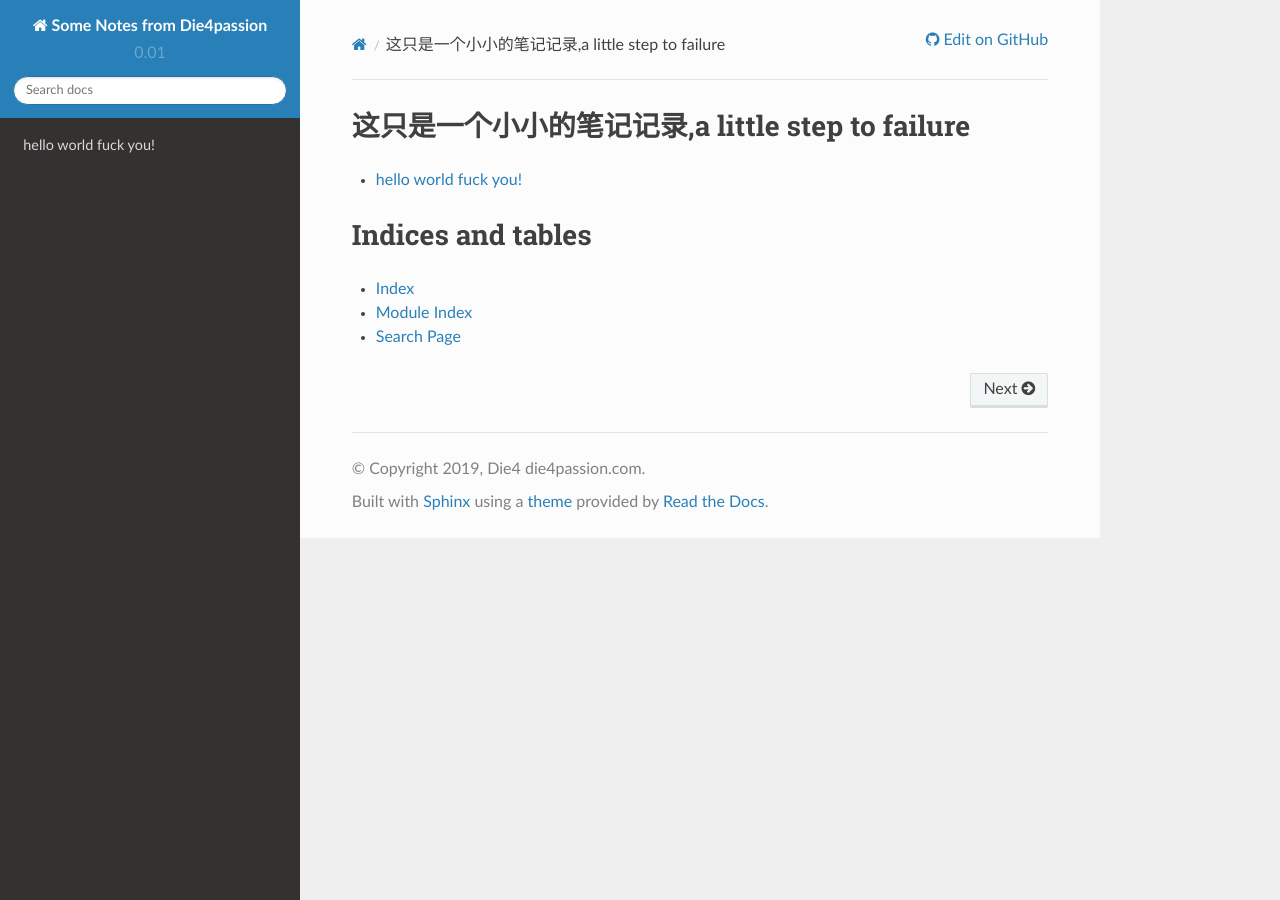
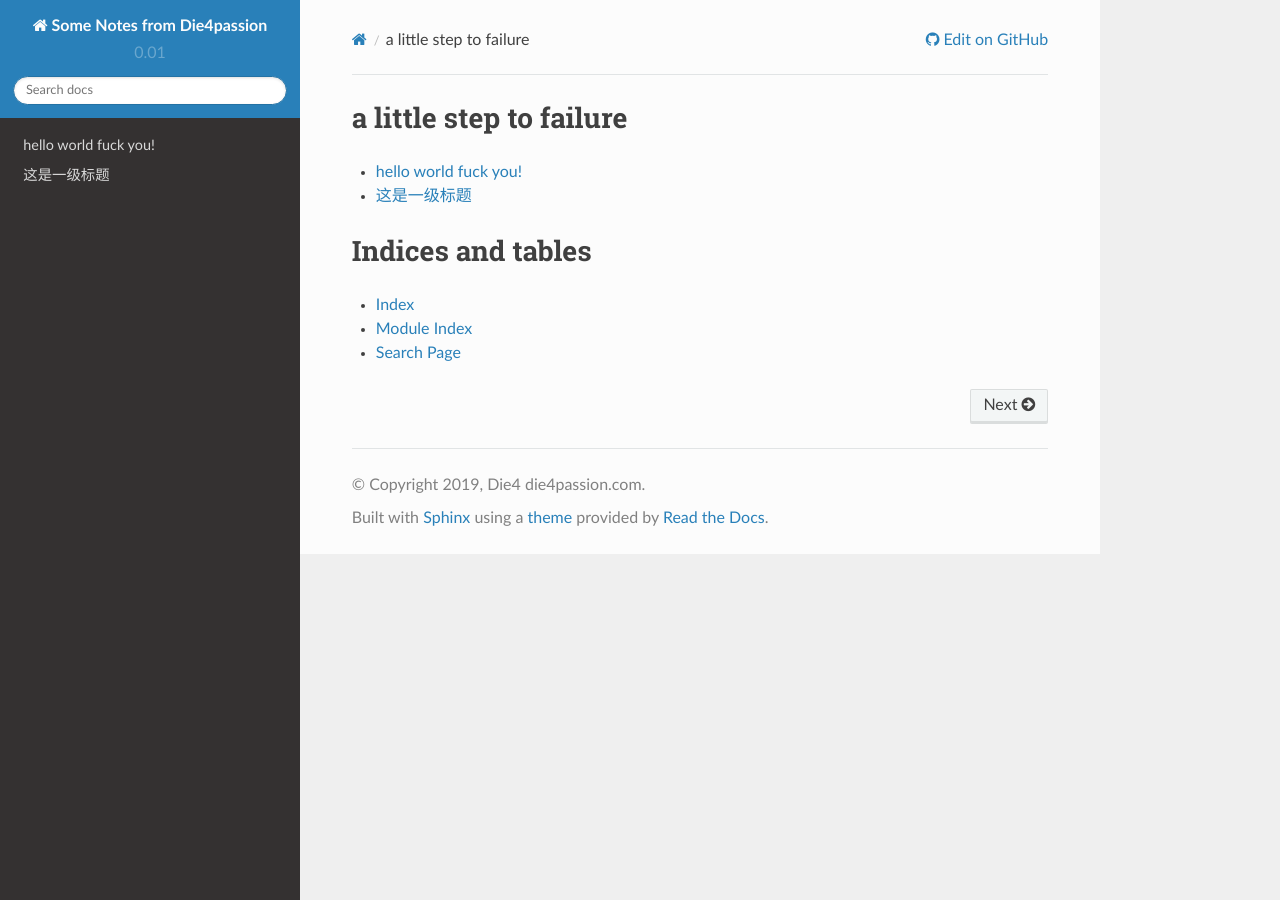
Before and after one commit to Die4passion/notes2, a Sphinx documentation site: the page built from source/index.rst, in a window 1280 px wide. Built offline with Sphinx 7.4.7 and the Read the Docs theme 2.0.0, drawn with Linux system fonts in a browser that asks for light colours; pages that are not in the unit, such as notebooks, are missing from menus.

Commit message:
修改目录结构

```diff
--- /dev/null
+++ b/source/base/index.rst
@@ -0,0 +1,4 @@
+这是一级标题
+=========
+
+111111
--- a/source/index.rst
+++ b/source/index.rst
@@ -3,14 +3,15 @@
    You can adapt this file completely to your liking, but it should at least
    contain the root `toctree` directive.
 
-这只是一个小小的笔记记录,a little step to failure
+a little step to failure
 ======================================
 
 .. toctree::
    :maxdepth: 2
    :glob:
 
-   hello
+   hello/hello
+   base/index
 
 Indices and tables
 ==================
```
Also changed, not shown: source/hello/hello.rst (renamed from source/hello.rst).
